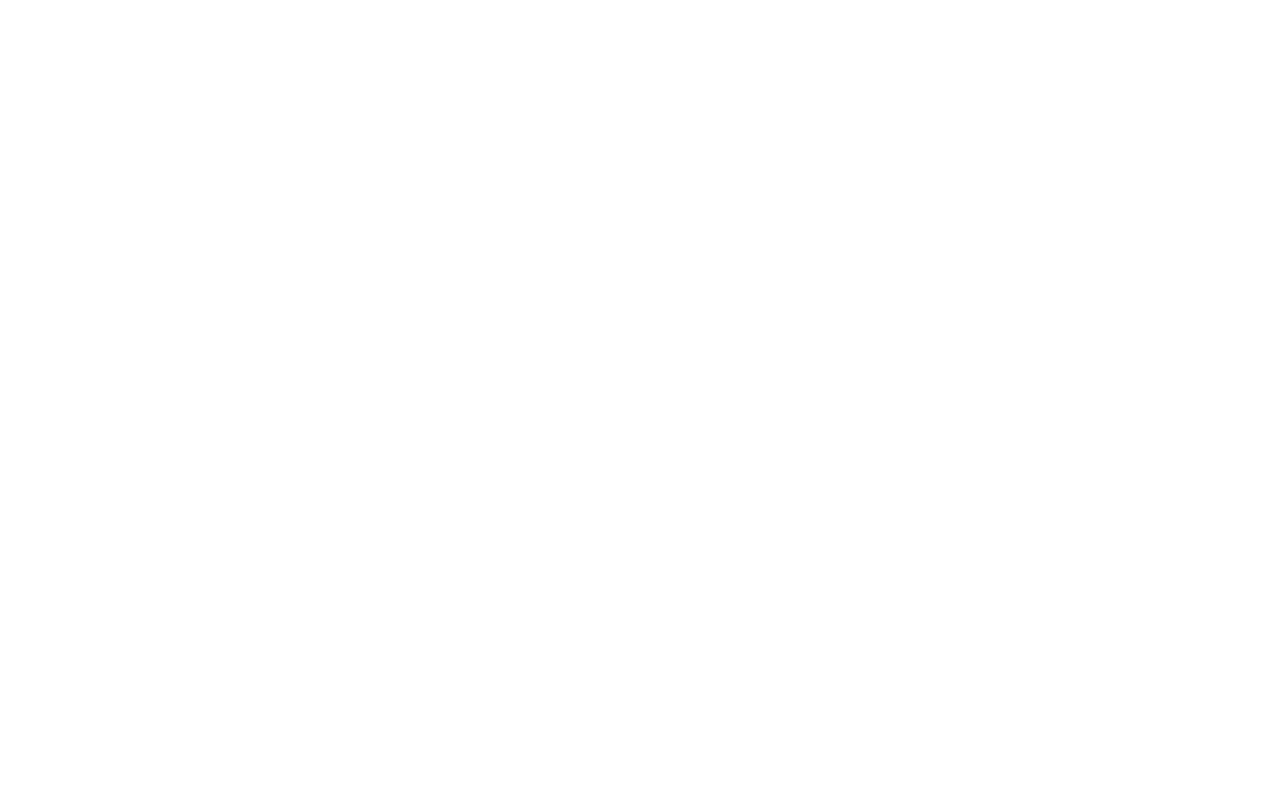
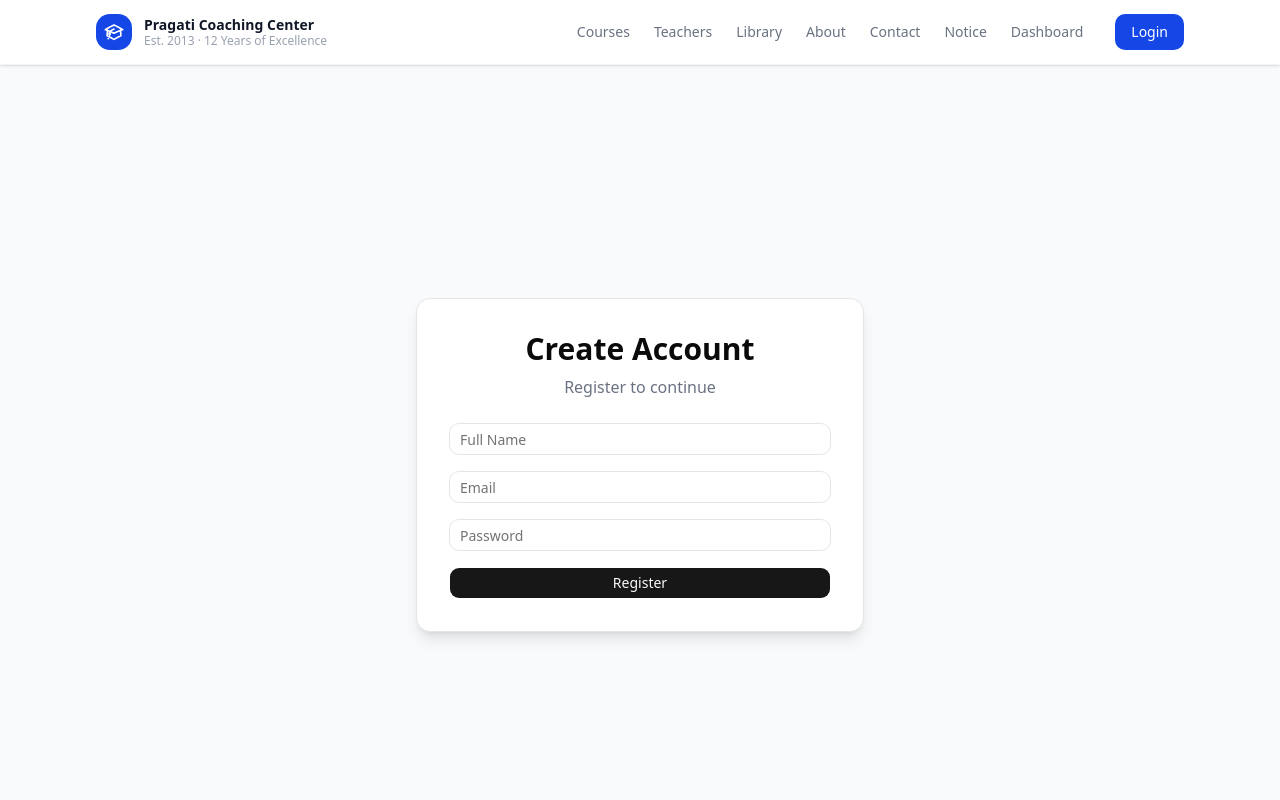
Before and after one commit to umesh37kr/pragati-coaching, a Next.js app: page /register in a window 1280 px wide. Shown: the top 800 px of the page. Built offline with nearby package versions, Linux system fonts and the light colour scheme.

Commit message:
fix layout hydration error

```diff
--- a/app/(website)/layout.tsx
+++ b/app/(website)/layout.tsx
@@ -1,39 +1,22 @@
 import type { Metadata } from "next";
-import { Geist, Geist_Mono } from "next/font/google";
-import ".././globals.css";
 import Footer from "@/components/common/Footer";
 import Header from "@/components/common/Header";
-
-const geistSans = Geist({
-  variable: "--font-geist-sans",
-  subsets: ["latin"],
-});
-
-const geistMono = Geist_Mono({
-  variable: "--font-geist-mono",
-  subsets: ["latin"],
-});
 
 export const metadata: Metadata = {
   title: "Create Next App",
   description: "Generated by create next app",
 };
 
-export default function RootLayout({
+export default function WebsiteLayout({
   children,
 }: Readonly<{
   children: React.ReactNode;
 }>) {
   return (
-    <html
-      lang="en"
-      className={`${geistSans.variable} ${geistMono.variable} h-full antialiased`}
-    >
-      <body className="min-h-screen flex flex-col">
-        <Header />
-        <main className="flex-1">{children}</main>
-        <Footer />
-      </body>
-    </html>
+    <div className="min-h-screen flex flex-col">
+      <Header />
+      <div className="flex-1">{children}</div>
+      <Footer />
+    </div>
   );
 }
--- a/app/layout.tsx
+++ b/app/layout.tsx
@@ -28,7 +28,7 @@
       className={`${geistSans.variable} ${geistMono.variable} h-full antialiased`}
     >
       <body className="min-h-screen flex flex-col">
-        <main className="flex-1">{children}</main>
+        {children}
       </body>
     </html>
   );
```
